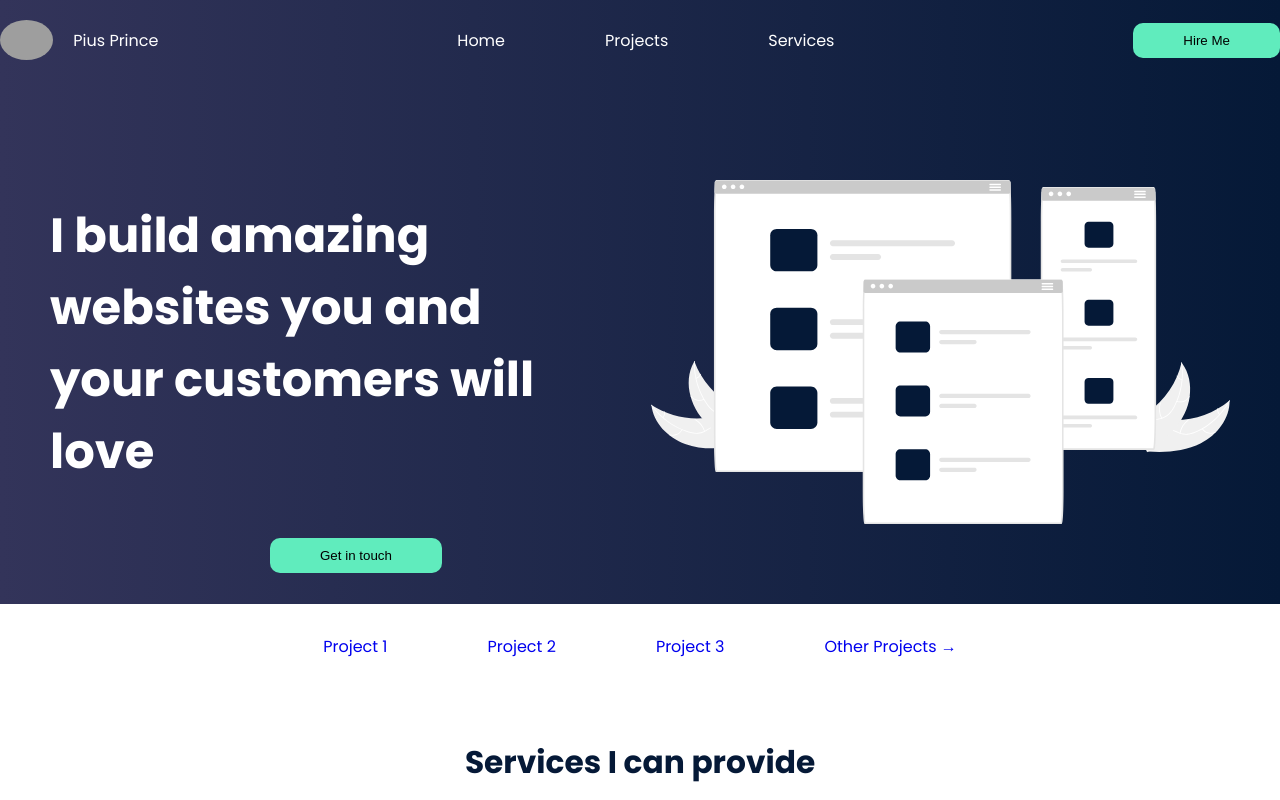
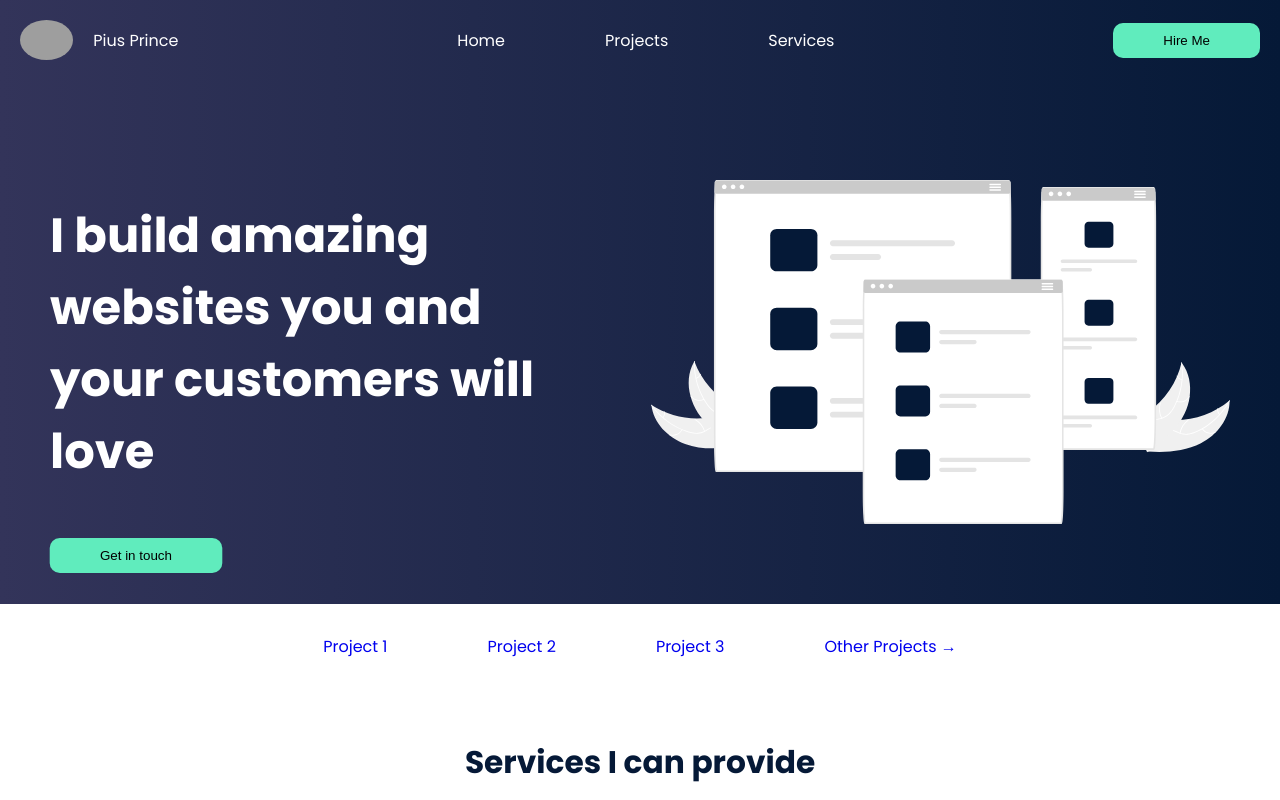
Before and after one commit to pandasoft0/react-portfolio, a React (Create React App) app: page / in a window 1280 px wide. Shown: the top 800 px of the page. Built offline with nearby package versions, Linux system fonts and the light colour scheme; grey boxes are pictures that could not be loaded.

Commit message:
Fix button

```diff
--- a/src/components/Header/HeaderElements.js
+++ b/src/components/Header/HeaderElements.js
@@ -16,10 +16,14 @@ export const HeaderLeftWrapper = styled.div`
     @media ${device.tablet} {
         width: 100%;
     }
+
+    @media ${device.mobileL} {
+       align-self: stretch;
+    }
 `
 
 
-export const HeaderMainText = styled.p`
+export const HeaderMainText = styled.h1`
     font-size: 4.8rem;
     font-weight: 700;
     color: white;
@@ -31,6 +35,20 @@ export const HeaderMainText = styled.p`
         text-align: center;
     }
 
+    @media ${device.mobileL} {
+      display: none;
+    }
+`
+
+export const HeaderAltText = styled.h1`
+    display: none;
+
+    @media ${device.mobileL} {
+        display: block;
+        color: white;
+        font-size: 4.8rem;
+        text-align: center;
+    }
 `
 
 export const HeaderBtn = styled.button`
@@ -39,8 +57,9 @@ export const HeaderBtn = styled.button`
     background-color: #60ECBD;
     border-radius: 1rem;
     border: 0 solid;
-    margin-left: 22rem;
     margin-top: 5rem;
+    outline: none;
+    animation: pulsate 1s infinite;
 
 
     &:hover {
@@ -48,23 +67,21 @@ export const HeaderBtn = styled.button`
         transition: all .2s ease-in;
     }
 
-    &:focus {
-        outline: none;
-        animation: pulsate 1s infinite;
-    }
 
     @media ${device.tablet} {
         margin-left: 40%;
     }
 
 
-    @media ${device.mobileL} {
-
-    }
-
     @media ${device.laptop} {
         white-space: nowrap;
     }
+
+
+    @media ${device.mobileL} {
+        margin-left: 5rem;
+    }
+
 `
 
 export const HeaderImg = styled.div`
--- a/src/components/Header/index.js
+++ b/src/components/Header/index.js
@@ -3,6 +3,7 @@ import {
     HeaderWrapper,
     HeaderLeftWrapper,
     HeaderMainText,
+    HeaderAltText,
     HeaderBtn,
     HeaderImg,
     HeaderSVG,
@@ -13,6 +14,7 @@ const Header = ({headerSVG}) => {
         <HeaderWrapper>
             <HeaderLeftWrapper>
                 <HeaderMainText>I build amazing websites you and your customers will love</HeaderMainText>
+                <HeaderAltText>Building websites for you with love</HeaderAltText>
                 <HeaderBtn>Get in touch</HeaderBtn>
             </HeaderLeftWrapper>
 
--- a/src/components/Navbar/NavbarElements.js
+++ b/src/components/Navbar/NavbarElements.js
@@ -4,12 +4,11 @@ import {device} from '../../breakpoints'
 
 
 export const NavWrapper = styled.nav`
-    padding: 2rem 0;
+    padding: 2rem 2rem;
     display: flex;
     justify-content: space-between;
     align-items: center;
     background-image: linear-gradient(to right, #33345A, #051937);
-
 
 
     @media ${device.mobileL} {
```
